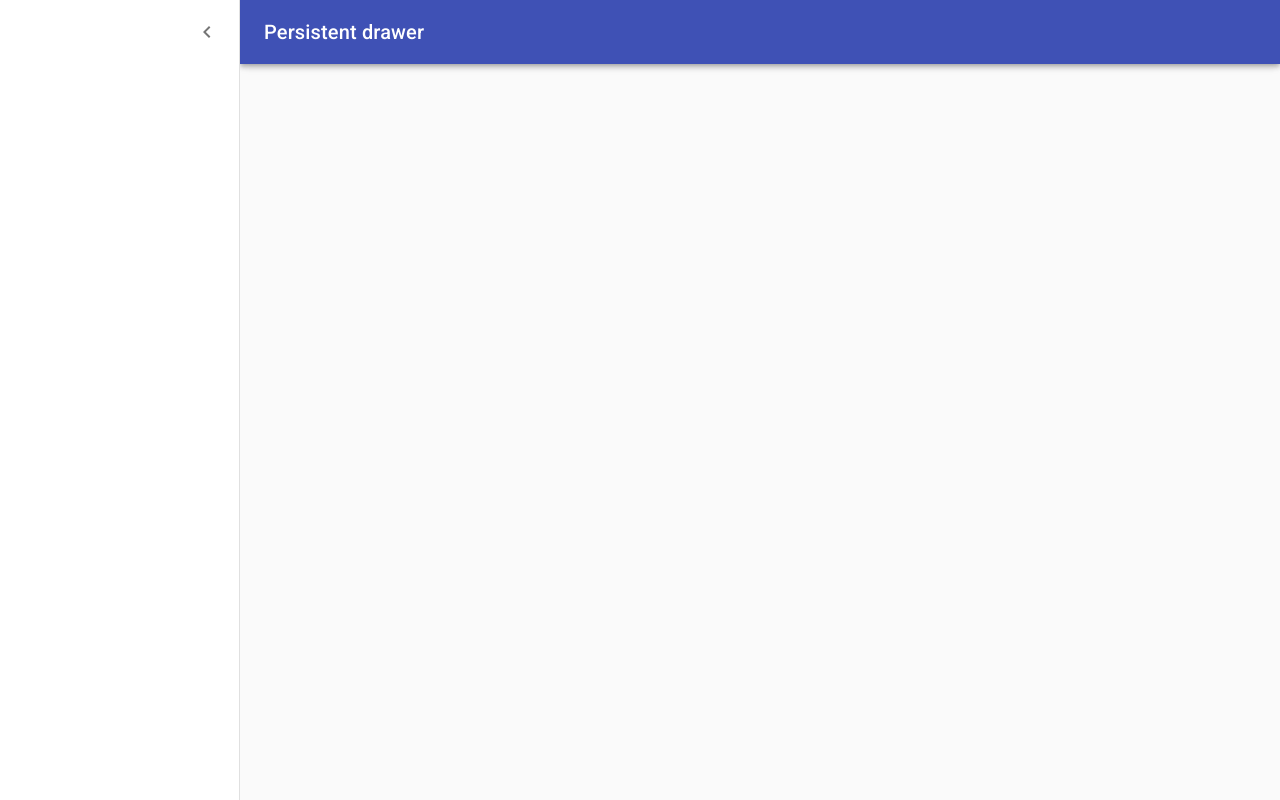
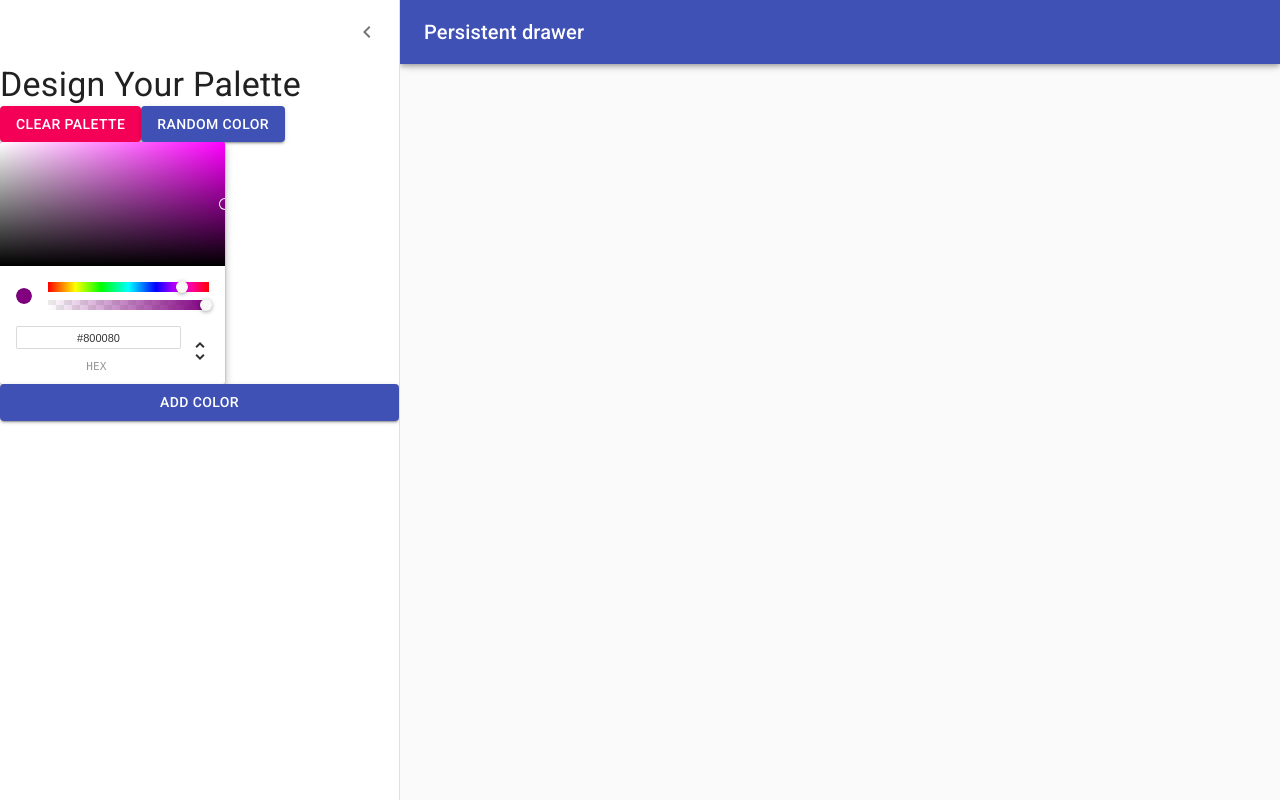
Before and after one commit to FunkyFries/color-palette-app, a React (Create React App) app in the folder color-palette-app2/: page /palette/new in a window 1280 px wide. Both pictures are taken after a click on the button "Open drawer". Built offline with nearby package versions, Linux system fonts and the light colour scheme.

Commit message:
Add ChromePicker and Buttons to drawer

```diff
--- a/color-palette-app2/package.json
+++ b/color-palette-app2/package.json
@@ -12,12 +12,14 @@
     "@types/rc-slider": "^8.6.4",
     "@types/reach__router": "^1.2.4",
     "@types/react": "16.8.19",
+    "@types/react-color": "^3.0.1",
     "@types/react-copy-to-clipboard": "^4.2.6",
     "@types/react-dom": "16.8.4",
     "@types/styled-components": "^4.1.16",
     "chroma-js": "^2.0.3",
     "rc-slider": "^8.6.13",
     "react": "^16.8.6",
+    "react-color": "^2.17.3",
     "react-copy-to-clipboard": "^5.0.1",
     "react-dom": "^16.8.6",
     "react-scripts": "3.0.1",
--- a/color-palette-app2/src/components/NewPalette/index.tsx
+++ b/color-palette-app2/src/components/NewPalette/index.tsx
@@ -1,75 +1,17 @@
 import React from "react";
 import { RouteComponentProps } from "@reach/router";
 import clsx from "clsx";
-import { makeStyles, Theme, createStyles } from "@material-ui/core/styles";
 import Drawer from "@material-ui/core/Drawer";
 import CssBaseline from "@material-ui/core/CssBaseline";
 import AppBar from "@material-ui/core/AppBar";
 import Toolbar from "@material-ui/core/Toolbar";
 import Typography from "@material-ui/core/Typography";
 import IconButton from "@material-ui/core/IconButton";
+import Button from "@material-ui/core/Button";
 import MenuIcon from "@material-ui/icons/Menu";
 import ChevronLeftIcon from "@material-ui/icons/ChevronLeft";
-
-const drawerWidth = 240;
-
-const useStyles = makeStyles((theme: Theme) =>
-  createStyles({
-    root: {
-      display: "flex"
-    },
-    appBar: {
-      transition: theme.transitions.create(["margin", "width"], {
-        easing: theme.transitions.easing.sharp,
-        duration: theme.transitions.duration.leavingScreen
-      })
-    },
-    appBarShift: {
-      width: `calc(100% - ${drawerWidth}px)`,
-      marginLeft: drawerWidth,
-      transition: theme.transitions.create(["margin", "width"], {
-        easing: theme.transitions.easing.easeOut,
-        duration: theme.transitions.duration.enteringScreen
-      })
-    },
-    menuButton: {
-      marginRight: theme.spacing(2)
-    },
-    hide: {
-      display: "none"
-    },
-    drawer: {
-      width: drawerWidth,
-      flexShrink: 0
-    },
-    drawerPaper: {
-      width: drawerWidth
-    },
-    drawerHeader: {
-      display: "flex",
-      alignItems: "center",
-      padding: "0 8px",
-      ...theme.mixins.toolbar,
-      justifyContent: "flex-end"
-    },
-    content: {
-      flexGrow: 1,
-      padding: theme.spacing(3),
-      transition: theme.transitions.create("margin", {
-        easing: theme.transitions.easing.sharp,
-        duration: theme.transitions.duration.leavingScreen
-      }),
-      marginLeft: -drawerWidth
-    },
-    contentShift: {
-      transition: theme.transitions.create("margin", {
-        easing: theme.transitions.easing.easeOut,
-        duration: theme.transitions.duration.enteringScreen
-      }),
-      marginLeft: 0
-    }
-  })
-);
+import { ChromePicker } from "react-color";
+import { useStyles } from "./style";
 
 export const NewPalette: React.FC<RouteComponentProps> = () => {
   const classes = useStyles();
@@ -121,6 +63,22 @@ export const NewPalette: React.FC<RouteComponentProps> = () => {
             <ChevronLeftIcon />
           </IconButton>
         </div>
+        <Typography variant="h4">Design Your Palette</Typography>
+        <div>
+          <Button variant="contained" color="secondary">
+            Clear Palette
+          </Button>
+          <Button variant="contained" color="primary">
+            Random Color
+          </Button>
+        </div>
+        <ChromePicker
+          color="purple"
+          onChangeComplete={newColor => console.log(newColor)}
+        />
+        <Button variant="contained" color="primary">
+          Add Color
+        </Button>
       </Drawer>
       <main
         className={clsx(classes.content, {
--- a/color-palette-app2/src/components/NewPalette/style.tsx
+++ b/color-palette-app2/src/components/NewPalette/style.tsx
@@ -1,5 +1,66 @@
 import styled from "styled-components";
+import { makeStyles, Theme, createStyles } from "@material-ui/core/styles";
 
 export const H1 = styled("h1")`
   font-size: 1.5rem;
 `;
+
+const drawerWidth = 400;
+
+export const useStyles = makeStyles((theme: Theme) =>
+  createStyles({
+    root: {
+      display: "flex"
+    },
+    appBar: {
+      transition: theme.transitions.create(["margin", "width"], {
+        easing: theme.transitions.easing.sharp,
+        duration: theme.transitions.duration.leavingScreen
+      })
+    },
+    appBarShift: {
+      width: `calc(100% - ${drawerWidth}px)`,
+      marginLeft: drawerWidth,
+      transition: theme.transitions.create(["margin", "width"], {
+        easing: theme.transitions.easing.easeOut,
+        duration: theme.transitions.duration.enteringScreen
+      })
+    },
+    menuButton: {
+      marginRight: theme.spacing(2)
+    },
+    hide: {
+      display: "none"
+    },
+    drawer: {
+      width: drawerWidth,
+      flexShrink: 0
+    },
+    drawerPaper: {
+      width: drawerWidth
+    },
+    drawerHeader: {
+      display: "flex",
+      alignItems: "center",
+      padding: "0 8px",
+      ...theme.mixins.toolbar,
+      justifyContent: "flex-end"
+    },
+    content: {
+      flexGrow: 1,
+      padding: theme.spacing(3),
+      transition: theme.transitions.create("margin", {
+        easing: theme.transitions.easing.sharp,
+        duration: theme.transitions.duration.leavingScreen
+      }),
+      marginLeft: -drawerWidth
+    },
+    contentShift: {
+      transition: theme.transitions.create("margin", {
+        easing: theme.transitions.easing.easeOut,
+        duration: theme.transitions.duration.enteringScreen
+      }),
+      marginLeft: 0
+    }
+  })
+);
```
Also changed, not shown: 1 other file (tests, documents, lock files or other folders).
